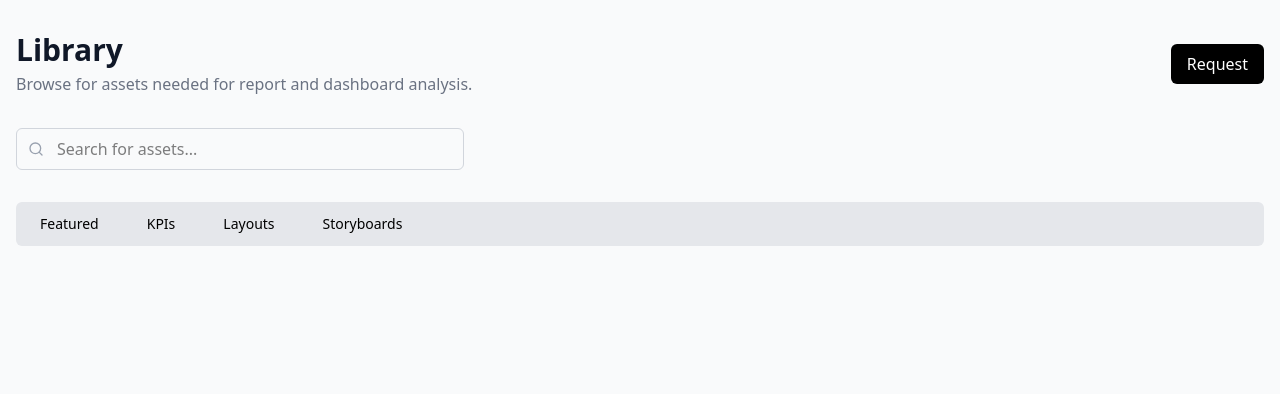
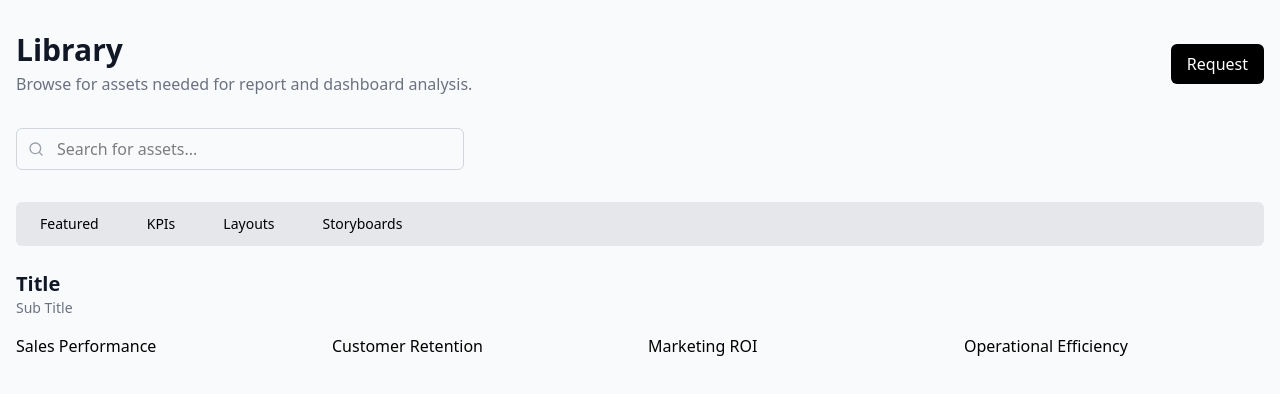
Before and after one commit to julydeath/kpi-dashboard, a Next.js app: page / in a window 1280 px wide. Shown: the top 394 px of the page. Built offline with nearby package versions, Linux system fonts and the light colour scheme.

Commit message:
chore: renbder asset based on tab

```diff
--- /dev/null
+++ b/components/AssetGrid.tsx
@@ -0,0 +1,64 @@
+"use client"
+
+import { useState } from "react"
+// import MetricCard from "./MetricCard"
+// import AssetDetailModal from "./AssetDetailModal"
+
+
+export const featuredAssets = [
+    {
+      id: "1",
+      title: "Sales Performance",
+      description: "Track monthly sales performance across all regions and product categories",
+      type: "kpi",
+      icon: "chart",
+    },
+    {
+      id: "2",
+      title: "Customer Retention",
+      description: "Measure customer retention rates and identify churn patterns",
+      type: "kpi",
+      icon: "clock",
+    },
+    {
+      id: "3",
+      title: "Marketing ROI",
+      description: "Analyze return on investment for marketing campaigns across channels",
+      type: "dataviz",
+      icon: "chart",
+    },
+    {
+      id: "4",
+      title: "Operational Efficiency",
+      description: "Monitor key operational metrics and identify optimization opportunities",
+      type: "kpi",
+      icon: "chart",
+    },
+  ]
+
+export default function AssetGrid() {
+
+
+  return (
+    <div className="mt-6">
+      <div className="mb-4">
+        <h2 className="text-xl font-semibold text-gray-900">Title</h2>
+        <p className="text-sm text-gray-500">Sub Title</p>
+      </div>
+
+      {featuredAssets.length > 0 ? (
+        <div className="grid grid-cols-1 sm:grid-cols-2 lg:grid-cols-4 gap-4">
+          {featuredAssets.map((asset) => (
+            <div key={asset.id}>{asset.title}</div>
+          ))}
+        </div>
+      ) : (
+        <div className="bg-white p-8 rounded-lg border border-gray-200 text-center">
+          <p className="text-gray-500">No assets available.</p>
+        </div>
+      )}
+
+      {/* {selectedAsset && <AssetDetailModal asset={selectedAsset} onClose={handleCloseModal} />} */}
+    </div>
+  )
+}
--- a/components/Library.tsx
+++ b/components/Library.tsx
@@ -3,12 +3,13 @@
 import Link from "next/link";
 import SearchBar from "./SearchBar";
 import { useSearchParams } from 'next/navigation'
+import AssetGrid from "./AssetGrid";
 
 export default function Library() {
 
   const searchParams = useSearchParams()
 
-  const search = searchParams.get('tab')
+  const activeTab = searchParams.get('tab') || "featured"
 
   // console.log({search})
 
@@ -58,6 +59,19 @@ export default function Library() {
             </Link>
           </div>
         </div>
+
+
+        <>
+            {activeTab === "featured" && (
+              <>
+                <AssetGrid />
+              </>
+            )}
+
+            {activeTab === "kpi" && (
+              <AssetGrid />
+            )}
+          </>
       </div>
     </div>
   );
```
